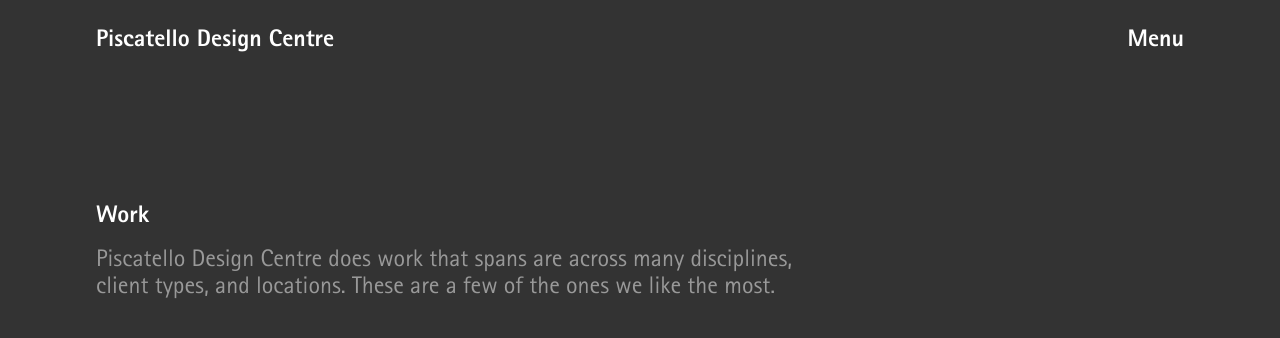
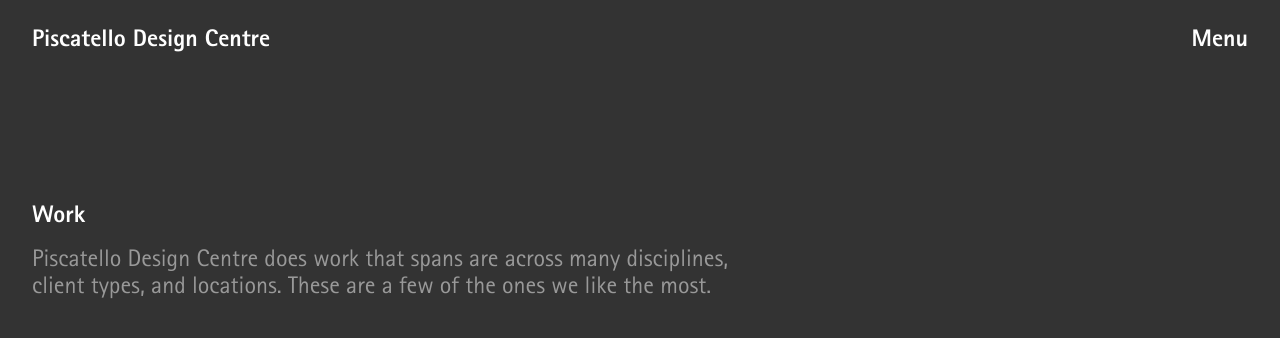
Before and after one commit to jonahallibone/react-theme, a React (Create React App) app: page /work in a window 1280 px wide. Shown: the top 338 px of the page. Built offline with nearby package versions, Linux system fonts and the light colour scheme; a small style sheet from the web is missing.

Commit message:
Changed margins for different screens sizes

```diff
--- a/src/App.css
+++ b/src/App.css
@@ -218,6 +218,12 @@
 
 .container.padded {
     padding: 3rem 0 2rem 0;
+}
+
+@media all and (max-width: 1440px) {
+    .container {
+        width: calc(100% - 4rem);
+    }
 }
 
 header {
--- a/src/components/HomePageGrid/HomePageGrid.css
+++ b/src/components/HomePageGrid/HomePageGrid.css
@@ -5,6 +5,12 @@
     margin: 0;
     width: 100%;
     margin-bottom: 3rem;
+}
+
+@media all and (max-width: 1440px) {
+    .grid-container {
+        margin-bottom: 2rem;
+    }
 }
 
 .grid-container--side {
```
